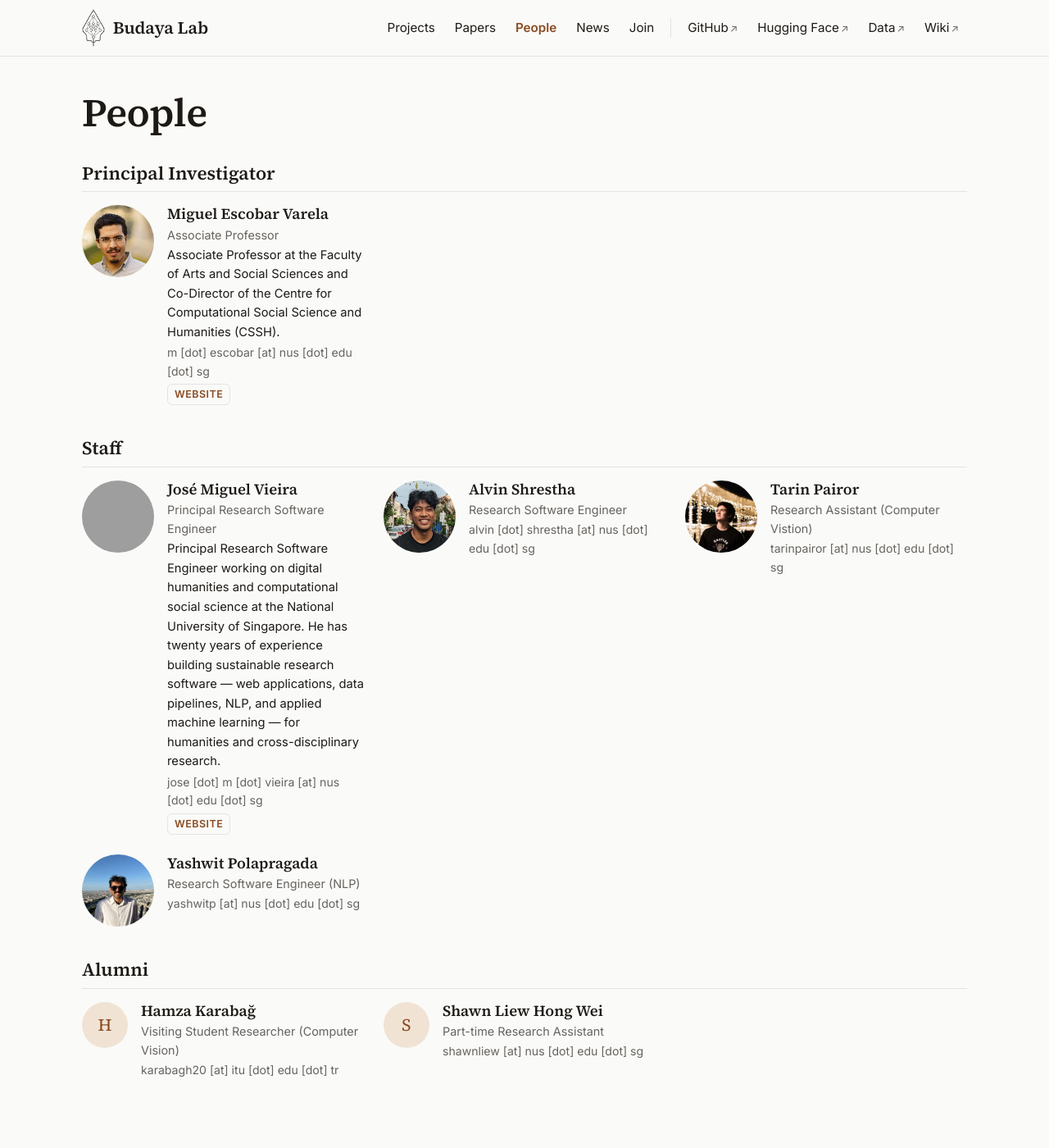
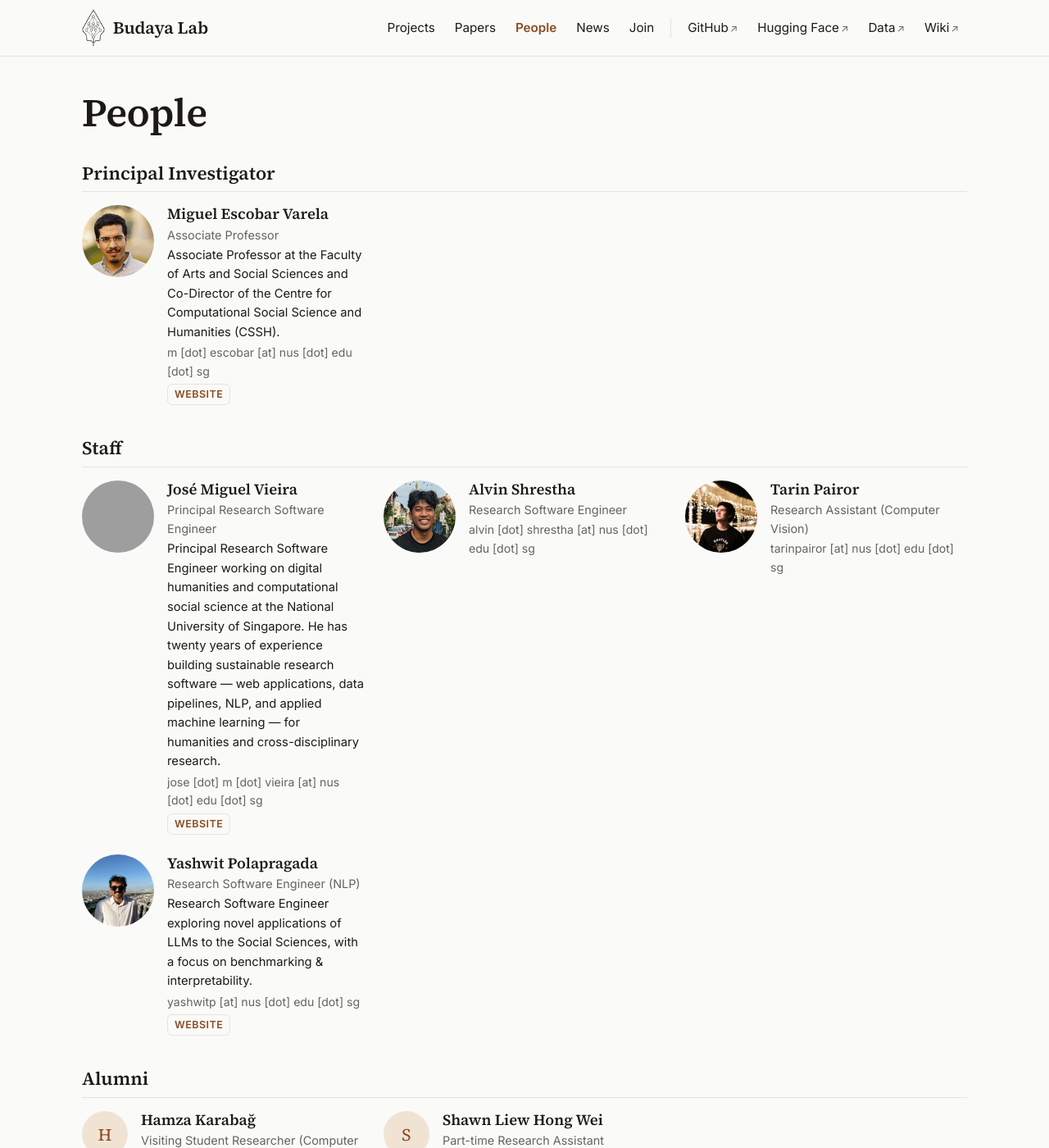
Before and after one commit to budaya-lab/lab-page, a Jekyll site: the page docs/people/index.html, which Jekyll copies as it is, in a window 1280 px wide and 1400 px high. Shown: the whole window at 82% size. Built offline with Jekyll 4.4.1, drawn with Linux system fonts in a browser that asks for light colours; grey boxes are pictures that could not be loaded.

Commit message:
fix: typo and update: yash bio

```diff
--- a/_data/people.yml
+++ b/_data/people.yml
@@ -37,7 +37,7 @@
 
 - name: "Tarin Pairor"
   role: staff
-  title: "Research Assistant (Computer Vistion)"
+  title: "Research Assistant (Computer Vision)"
   photo: "assets/img/people/tarin.jpeg"
   bio: ""
   links:
@@ -47,8 +47,9 @@
   role: staff
   title: "Research Software Engineer (NLP)"
   photo: "assets/img/people/yash.jpg"
-  bio: ""
+  bio: "Research Software Engineer exploring novel applications of LLMs to the Social Sciences, with a focus on benchmarking & interpretability."
   links:
+    website: "https://yashwit.com"
     email: "yashwitp [at] nus [dot] edu [dot] sg"
 
 - name: "Hamza Karabağ"
--- a/docs/people/index.html
+++ b/docs/people/index.html
@@ -127,7 +127,7 @@
 
   <div>
     <h3>Tarin Pairor</h3>
-    <p class="person-title">Research Assistant (Computer Vistion)</p>
+    <p class="person-title">Research Assistant (Computer Vision)</p>
 
     <p class="person-email">tarinpairor [at] nus [dot] edu [dot] sg</p>
 
@@ -141,10 +141,10 @@
   <div>
     <h3>Yashwit Polapragada</h3>
     <p class="person-title">Research Software Engineer (NLP)</p>
-
+    <p class="person-bio">Research Software Engineer exploring novel applications of LLMs to the Social Sciences, with a focus on benchmarking & interpretability.</p>
     <p class="person-email">yashwitp [at] nus [dot] edu [dot] sg</p>
 
-<span class="links"></span>
+<span class="links"><a href="https://yashwit.com" target="_blank" rel="noopener">website</a></span>
   </div>
 </div>
     </div>
```
